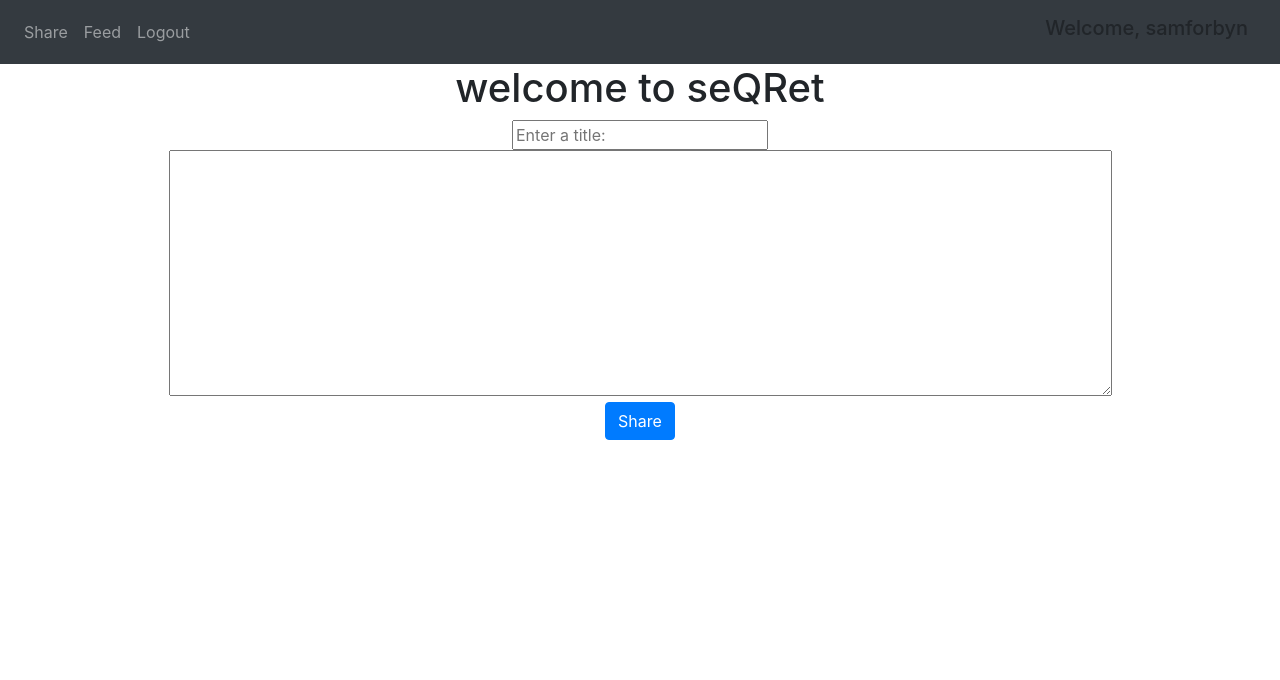
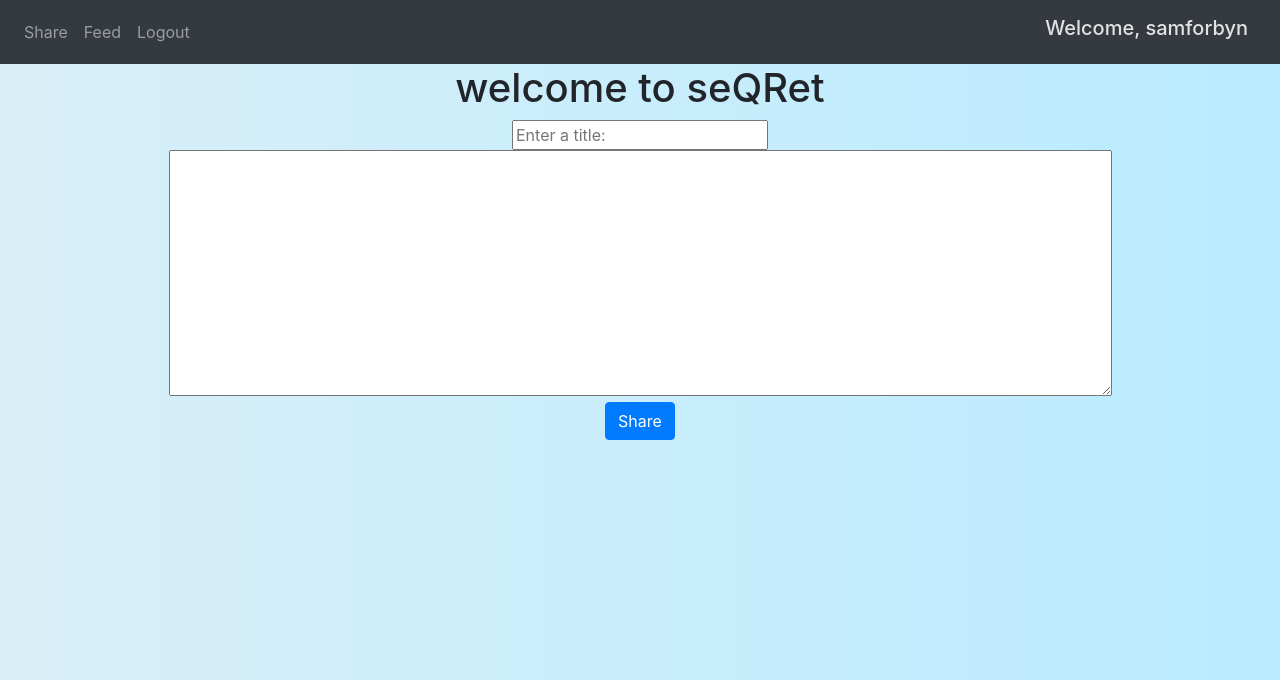
Before and after one commit to samforbyn/seQRet, a Flask app: page /home in a window 1280 px wide. Shown: the top 680 px of the page. Run offline with Flask 2, Linux system fonts and the light colour scheme; a user stored in the database is signed in; some libraries are stand-ins or nearby versions.

Commit message:
fixed signup to display error when username unavailable, added base

```diff
--- /dev/null
+++ b/website/static/base_css.css
@@ -0,0 +1,7 @@
+body{
+    background-image: linear-gradient(to right,#d9eff8, #b9ebff);
+}
+
+#welcome{
+    color: #e2e2e2;
+}
--- a/website/templates/base.html
+++ b/website/templates/base.html
@@ -6,7 +6,9 @@
     <meta name="viewport" content="width=device-width, initial-scale=1.0">
     <link rel="stylesheet" href="https://stackpath.bootstrapcdn.com/bootstrap/4.1.3/css/bootstrap.min.css" integrity="sha384-MCw98/SFnGE8fJT3GXwEOngsV7Zt27NXFoaoApmYm81iuXoPkFOJwJ8ERdknLPMO" crossorigin="anonymous">
     <link href="https://stackpath.bootstrapcdn.com/font-awesome/4.7.0/css/font-awesome.min.css" rel="stylesheet" integrity="sha384-wvfXpqpZZVQGK6TAh5PVlGOfQNHSoD2xbE+QkPxCAFlNEevoEH3Sl0sibVcOQVnN" crossorigin="anonymous">
-    {% block style%}{% endblock %}
+    {% block style%}
+    <link rel="stylesheet" href="static/base_css.css">
+    {% endblock %}
     <title>{% block title%}base{% endblock %}</title>
 
 </head>
@@ -27,7 +29,9 @@
                 {% endif %}
             </div>
         </div>
-        <h5 id = "welcome" class=" nav-item nav-link ml-auto" href="">Welcome, {{ user.username }}</h5>
+        {% if user.is_authenticated %}
+        <h5 id="welcome" class=" nav-item nav-link ml-auto" href="">Welcome, {{ user.username }}</h5>
+        {% endif %}
     </nav>
     {% with messages = get_flashed_messages(with_categories=true) %}
         {% if messages %}
--- a/website/templates/sign_up.html
+++ b/website/templates/sign_up.html
@@ -4,6 +4,9 @@
 
 {% block body%}
 
+{% if error %}
+    <h1>Username already exists</h1>
+{% endif %}
 
 <form method="POST">
     <h3 align="center">Sign Up</h3>
```
Also changed, not shown: website/auth.py (+9 -1 lines).
